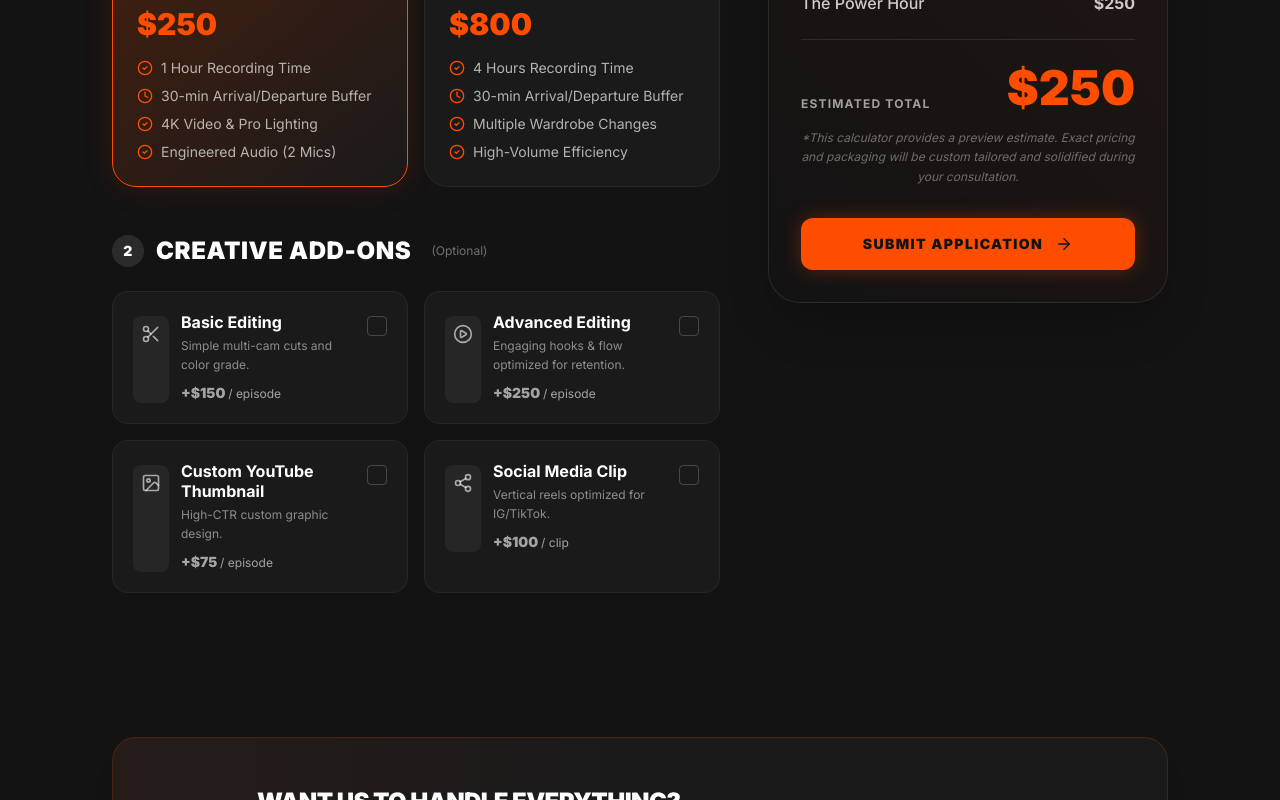
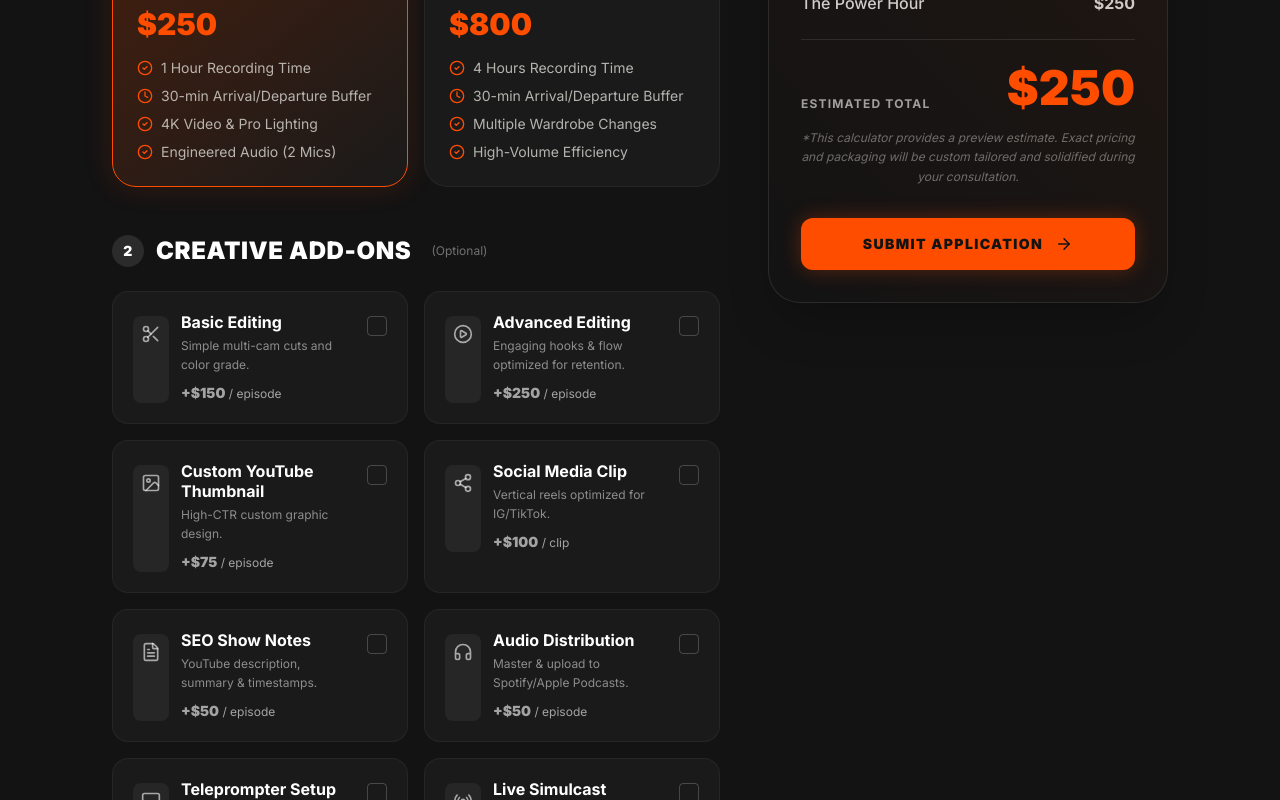
Before and after one commit to mikemillermedia/riseandrendercrc, a React (Vite) app: page /pricing in a window 1280 px wide. Shown: the part 2000-2800 px from the top of the page. Built offline with nearby package versions, Linux system fonts and the light colour scheme; no server answers.

Commit message:
Update PricingPage.tsx

```diff
--- a/PricingPage.tsx
+++ b/PricingPage.tsx
@@ -6,7 +6,7 @@ import React, { useState, useEffect } from 'react';
 import { motion, AnimatePresence } from 'framer-motion';
 import { useNavigate } from 'react-router-dom';
 import {
-  CheckCircle2, TrendingUp, Video, Scissors, Share2, Palette, Clock, Calculator, ArrowRight, PlayCircle, Image as ImageIcon, Plus, Minus
+  CheckCircle2, TrendingUp, Video, Scissors, Share2, Palette, Clock, Calculator, ArrowRight, PlayCircle, Image as ImageIcon, Plus, Minus, FileText, Headphones, Monitor, Radio, Camera
 } from 'lucide-react';
 import FluidBackground from './components/FluidBackground';
 import CustomCursor from './components/CustomCursor';
@@ -70,10 +70,15 @@ const PricingPage: React.FC = () => {
   };
 
   const addonOptions = [
-    { id: 'basic_edit', name: 'Basic Editing', desc: 'Simple multi-cam cuts and color grade.', price: 150, icon: <Scissors size={20} /> },
-    { id: 'advanced_edit', name: 'Advanced Editing', desc: 'Engaging hooks & flow optimized for retention.', price: 250, icon: <PlayCircle size={20} /> },
-    { id: 'thumbnail', name: 'Custom YouTube Thumbnail', desc: 'High-CTR custom graphic design.', price: 75, icon: <ImageIcon size={20} /> },
-    { id: 'social_clip', name: 'Social Media Clip', desc: 'Vertical reels optimized for IG/TikTok.', price: 100, icon: <Share2 size={20} /> },
+    { id: 'basic_edit', name: 'Basic Editing', desc: 'Simple multi-cam cuts and color grade.', price: 150, type: 'per_episode', icon: <Scissors size={20} /> },
+    { id: 'advanced_edit', name: 'Advanced Editing', desc: 'Engaging hooks & flow optimized for retention.', price: 250, type: 'per_episode', icon: <PlayCircle size={20} /> },
+    { id: 'thumbnail', name: 'Custom YouTube Thumbnail', desc: 'High-CTR custom graphic design.', price: 75, type: 'per_episode', icon: <ImageIcon size={20} /> },
+    { id: 'social_clip', name: 'Social Media Clip', desc: 'Vertical reels optimized for IG/TikTok.', price: 100, type: 'per_clip', icon: <Share2 size={20} /> },
+    { id: 'seo_notes', name: 'SEO Show Notes', desc: 'YouTube description, summary & timestamps.', price: 50, type: 'per_episode', icon: <FileText size={20} /> },
+    { id: 'audio_dist', name: 'Audio Distribution', desc: 'Master & upload to Spotify/Apple Podcasts.', price: 50, type: 'per_episode', icon: <Headphones size={20} /> },
+    { id: 'teleprompter', name: 'Teleprompter Setup', desc: 'Send script in advance, we run the prompter.', price: 50, type: 'per_session', icon: <Monitor size={20} /> },
+    { id: 'live_stream', name: 'Live Simulcast', desc: 'Broadcast live to YouTube/Facebook.', price: 150, type: 'per_session', icon: <Radio size={20} /> },
+    { id: 'bts_broll', name: 'Behind-The-Scenes B-Roll', desc: 'Raw, cinematic vertical footage for organic social.', price: 75, type: 'per_session', icon: <Camera size={20} /> },
   ];
 
   // SMART LOGIC: 1 episode for Power Hour, 4 episodes for Batch Day
@@ -85,10 +90,12 @@ const PricingPage: React.FC = () => {
     selectedAddons.forEach(id => {
       const addon = addonOptions.find(a => a.id === id);
       if (addon) {
-        if (id === 'social_clip') {
+        if (addon.type === 'per_clip') {
           total += (addon.price * clipQuantity * episodeMultiplier);
-        } else {
+        } else if (addon.type === 'per_episode') {
           total += (addon.price * episodeMultiplier);
+        } else if (addon.type === 'per_session') {
+          total += addon.price; // Flat fee for the whole session
         }
       }
     });
@@ -108,7 +115,6 @@ const PricingPage: React.FC = () => {
 
     const total = calculateTotal();
 
-    // This maps to JotForm Unique Names: ?package=...&addons=...&total=...
     return `${baseUrl}?package=${pkgName}&addons=${addonsList}&total=${total}`;
   };
 
@@ -297,7 +303,7 @@ const PricingPage: React.FC = () => {
                     <motion.div
                       key={addon.id}
                       whileHover={{ scale: 1.02 }}
-                      whileTap={addon.id !== 'social_clip' || !isSelected ? { scale: 0.98 } : {}} // Don't tap-animate if interacting with quantity
+                      whileTap={addon.id !== 'social_clip' || !isSelected ? { scale: 0.98 } : {}}
                       onClick={() => toggleAddon(addon.id)}
                       className={`cursor-pointer p-5 rounded-2xl border transition-all duration-300 flex flex-col justify-between ${
                         isSelected
@@ -312,8 +318,13 @@ const PricingPage: React.FC = () => {
                           </div>
                           <div>
                             <h4 className="font-bold text-white leading-tight mb-1">{addon.name}</h4>
-                            <p className="text-xs text-white/50 leading-relaxed">{addon.desc}</p>
-                            <p className={`text-sm font-black mt-2 ${isSelected ? 'text-[#ff4d00]' : 'text-white/60'}`}>+${addon.price} <span className="text-xs font-normal">/ {addon.id === 'social_clip' ? 'clip' : 'episode'}</span></p>
+                            <p className="text-xs text-white/50 leading-relaxed pr-2">{addon.desc}</p>
+                            <p className={`text-sm font-black mt-2 ${isSelected ? 'text-[#ff4d00]' : 'text-white/60'}`}>
+                              +${addon.price}
+                              <span className="text-xs font-normal">
+                                {addon.type === 'per_clip' ? ' / clip' : addon.type === 'per_episode' ? ' / episode' : ' / session'}
+                              </span>
+                            </p>
                           </div>
                         </div>
                         <div className={`w-5 h-5 rounded border shrink-0 flex items-center justify-center mt-1 ${isSelected ? 'border-[#ff4d00] bg-[#ff4d00]' : 'border-white/20'}`}>
@@ -325,7 +336,7 @@ const PricingPage: React.FC = () => {
                       {addon.id === 'social_clip' && isSelected && (
                         <div
                           className="mt-4 pt-4 border-t border-[#ff4d00]/20 flex items-center justify-between"
-                          onClick={(e) => e.stopPropagation()} // Prevents the card from toggling off when clicking buttons
+                          onClick={(e) => e.stopPropagation()}
                         >
                           <span className="text-xs font-bold text-[#ff4d00] uppercase tracking-wider">Clips per episode:</span>
                           <div className="flex items-center gap-3 bg-[#131313] rounded-full p-1 border border-[#ff4d00]/30">
@@ -371,8 +382,12 @@ const PricingPage: React.FC = () => {
                     const addon = addonOptions.find(a => a.id === id);
                     if (!addon) return null;
 
-                    const qtyMultiplier = addon.id === 'social_clip' ? clipQuantity : 1;
-                    const itemTotal = addon.price * episodeMultiplier * qtyMultiplier;
+                    let itemTotal = addon.price;
+                    if (addon.type === 'per_clip') {
+                      itemTotal = addon.price * episodeMultiplier * clipQuantity;
+                    } else if (addon.type === 'per_episode') {
+                      itemTotal = addon.price * episodeMultiplier;
+                    }
 
                     return (
                       <motion.div
@@ -387,7 +402,7 @@ const PricingPage: React.FC = () => {
                           {addon.id === 'social_clip' && clipQuantity > 1 && (
                              <span className="text-white/40 text-[10px] uppercase tracking-wider">(x{clipQuantity})</span>
                           )}
-                          {episodeMultiplier > 1 && (
+                          {addon.type !== 'per_session' && episodeMultiplier > 1 && (
                             <span className="text-[#ff4d00] text-[10px] font-black bg-[#ff4d00]/10 px-1.5 py-0.5 rounded-md shrink-0">x{episodeMultiplier} eps</span>
                           )}
                         </span>
```
